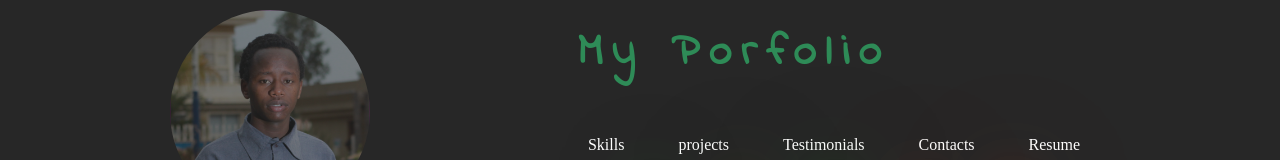
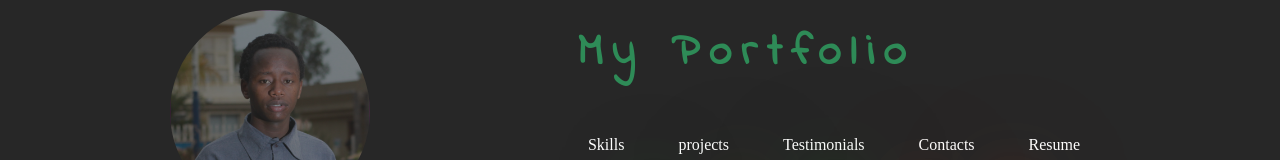
Before and after one commit to sankaire/portfolio-sketch, a plain HTML site: page index.html in a window 1280 px wide. Shown: the top 160 px of the page. Drawn offline with Linux system fonts and the light colour scheme; files whose address does not match are found by name; a web font is replaced by a local one.

Commit message:
Fix typo

```diff
--- a/index.html
+++ b/index.html
@@ -27,7 +27,7 @@
         </div>
         <div class="right-header">
             <section class="title">
-                <h1>My Porfolio</h1>
+                <h1>My Portfolio</h1>
             </section>
             <section class="nav-bar">
                 <nav class="nav-items">
```
